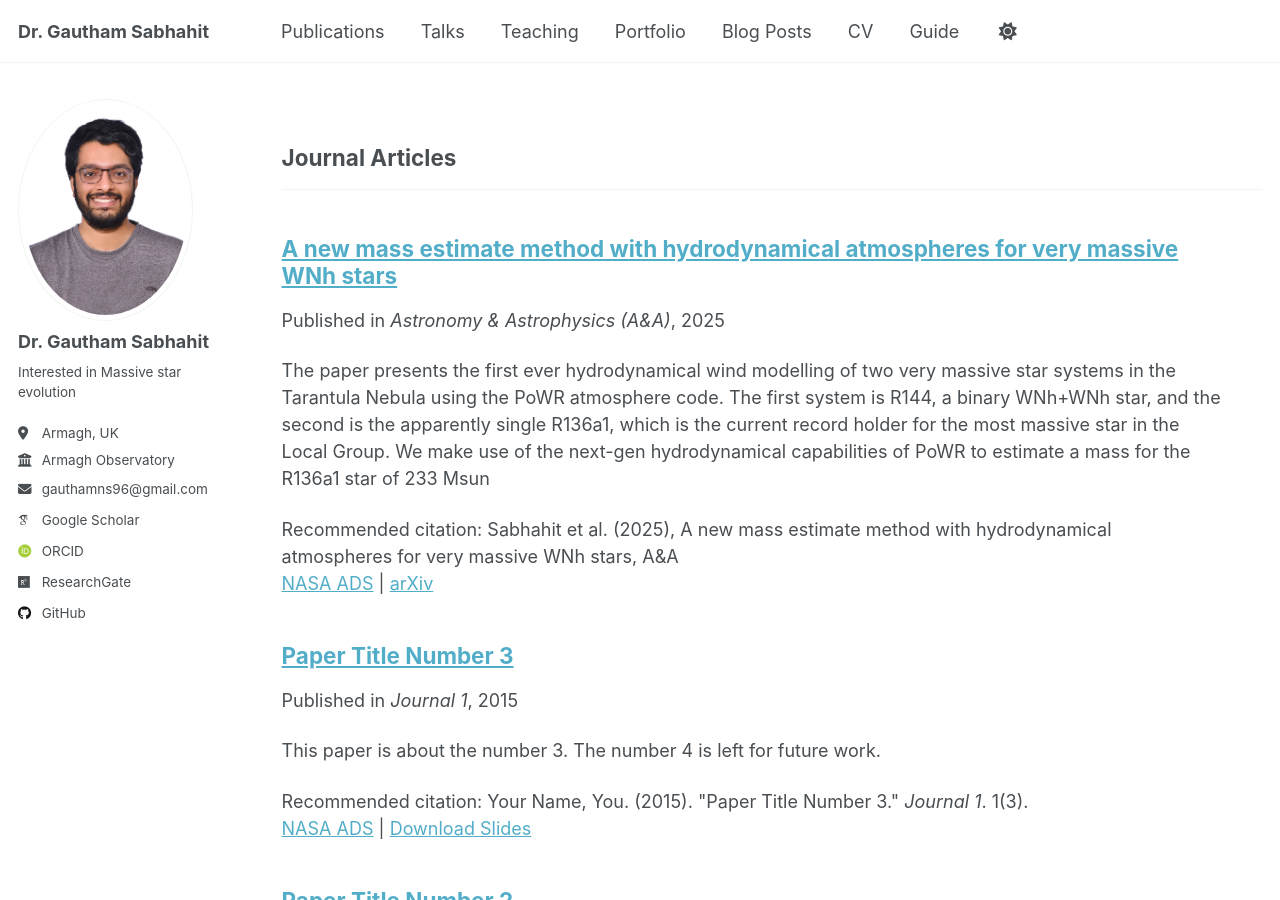
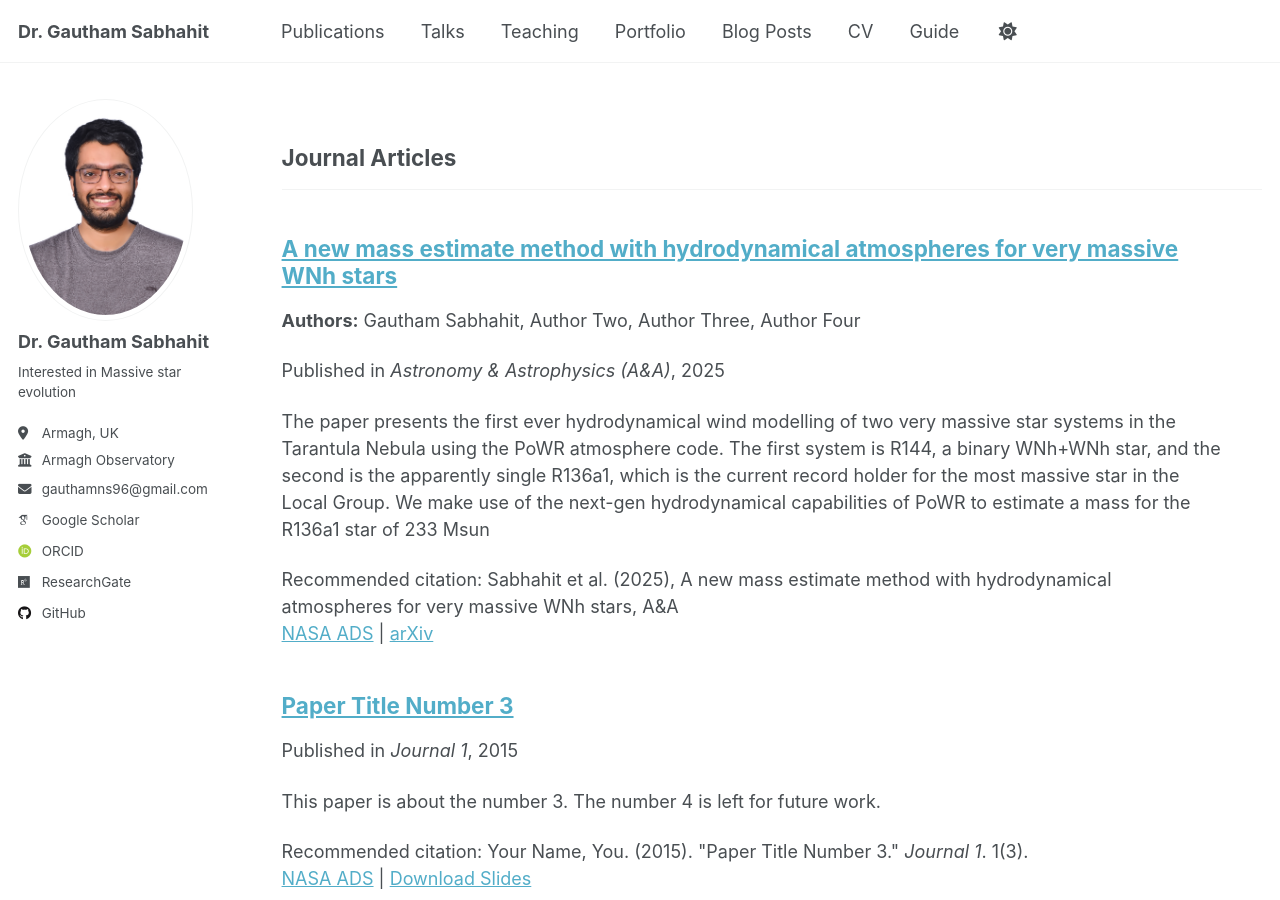
Before and after one commit to Mdot-com/mdot.com, a Jekyll site: the page built from _pages/publications.html, in a window 1280 px wide and 900 px high. Built offline with Jekyll 4.4.1, drawn with Linux system fonts in a browser that asks for light colours; some web fonts are replaced.

Commit message:
Updated 2025-02-01-R136-R144-Hydro.md

```diff
--- a/_publications/2025-02-01-R136-R144-Hydro.md
+++ b/_publications/2025-02-01-R136-R144-Hydro.md
@@ -2,7 +2,7 @@
 title: "A new mass estimate method with hydrodynamical atmospheres for very massive WNh stars"
 collection: publications
 category: manuscripts
-permalink: /publication/ 2025-02-01-R136-R144-Hydro
+permalink: /publication/2025-02-01-R136-R144-Hydro
 excerpt: 'The paper presents the first ever hydrodynamical wind modelling of two very massive star systems in the Tarantula Nebula using the PoWR atmosphere code. The first system is R144, a binary WNh+WNh star, and the second is
 the apparently single R136a1, which is the current record holder for the most massive star in the Local Group. We make use of the next-gen hydrodynamical capabilities of PoWR to estimate a mass for the R136a1 star of 233 Msun'
 date: 2025-02-01
@@ -10,6 +10,11 @@ venue: 'Astronomy & Astrophysics (A&A)'
 paperurl: 'https://ui.adsabs.harvard.edu/abs/2025arXiv250214957S/abstract'
 bibtexurl: 'https://arxiv.org/abs/2502.14957'
 citation: 'Sabhahit et al. (2025), A new mass estimate method with hydrodynamical atmospheres for very massive WNh stars, A&A'
+authors:
+  - "Gautham Sabhahit"
+  - "Author Two"
+  - "Author Three"
+  - "Author Four"
 ---
 Very massive stars with masses over 100 Msun are key objects in the Universe for our understanding of chemical and energetic feedback in the Universe, but their evolution and fate are almost entirely determined by their
 wind mass loss. We aim to determine the mass of the most massive star known in the Local Group R136a1. For this we compute the first hydrodynamically consistent non-local thermodynamical equilibrium atmosphere models for both
```
